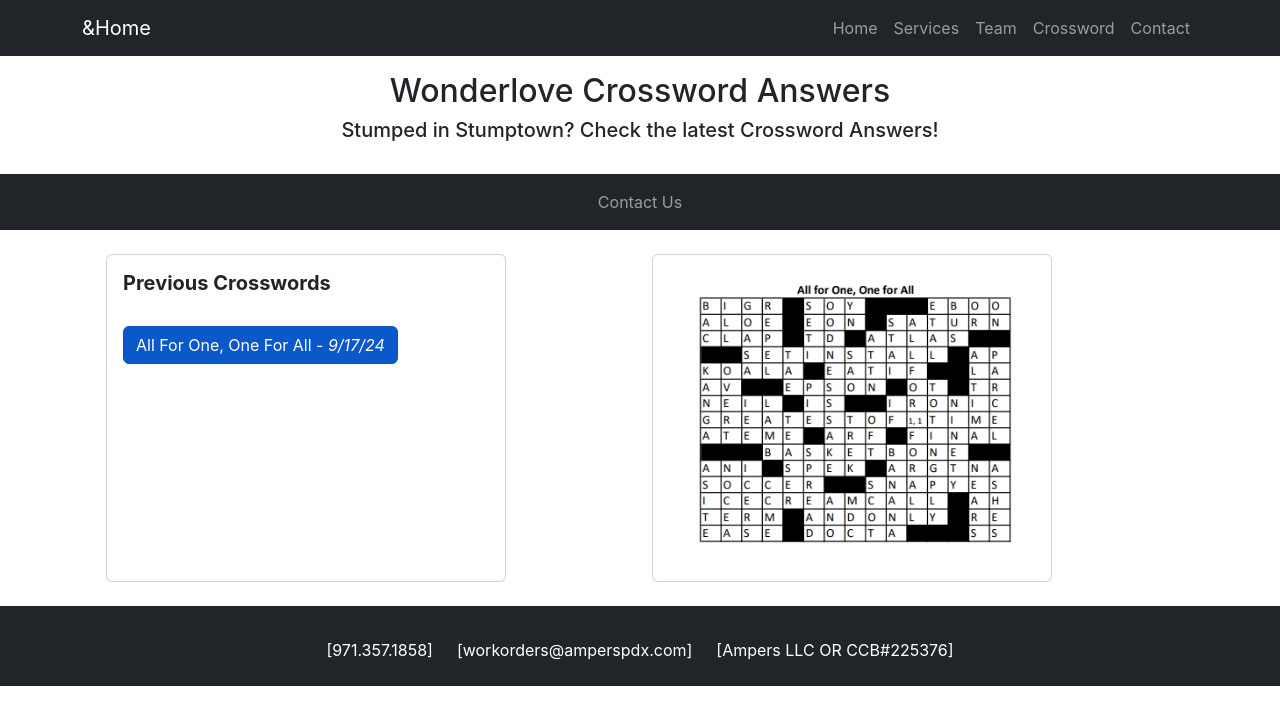
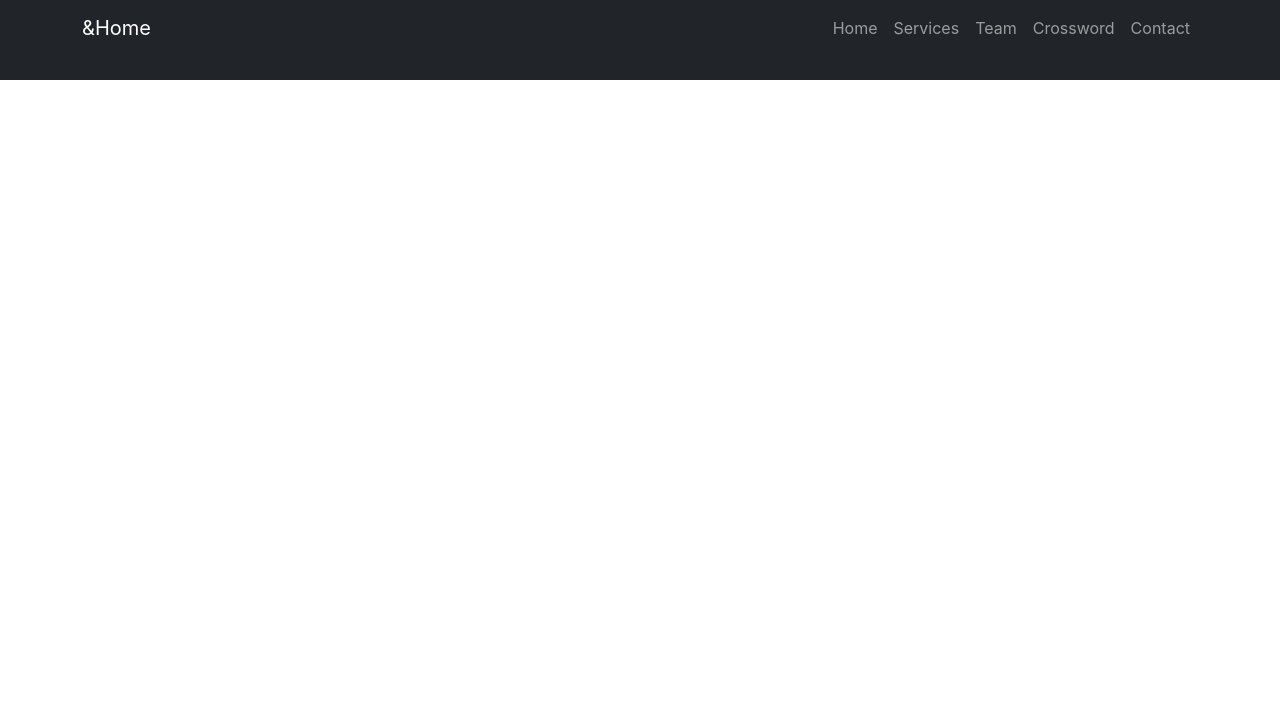
Before and after one commit to tkm404/ampers-redesign, a React (Create React App) app: page /crossword in a window 1280 px wide. Shown: the top 724 px of the page. Built offline with nearby package versions, Linux system fonts and the light colour scheme; no server answers.

Commit message:
comment out crosswordControl path in components\App.js

```diff
--- a/src/components/App.js
+++ b/src/components/App.js
@@ -20,7 +20,7 @@ function App() {
         <Route path='/services' element={<ServicesControl />} />
         <Route path='/team' element={<TeamControl />} />
         <Route path='/contact' element={<ContactControl />} />
-        <Route path='/crossword' element={<CrosswordControl />} />
+        {/* <Route path='/crossword' element={<CrosswordControl />} /> */}
       </Routes>
       {/* <Banner /> */}
       <Footer />
```
